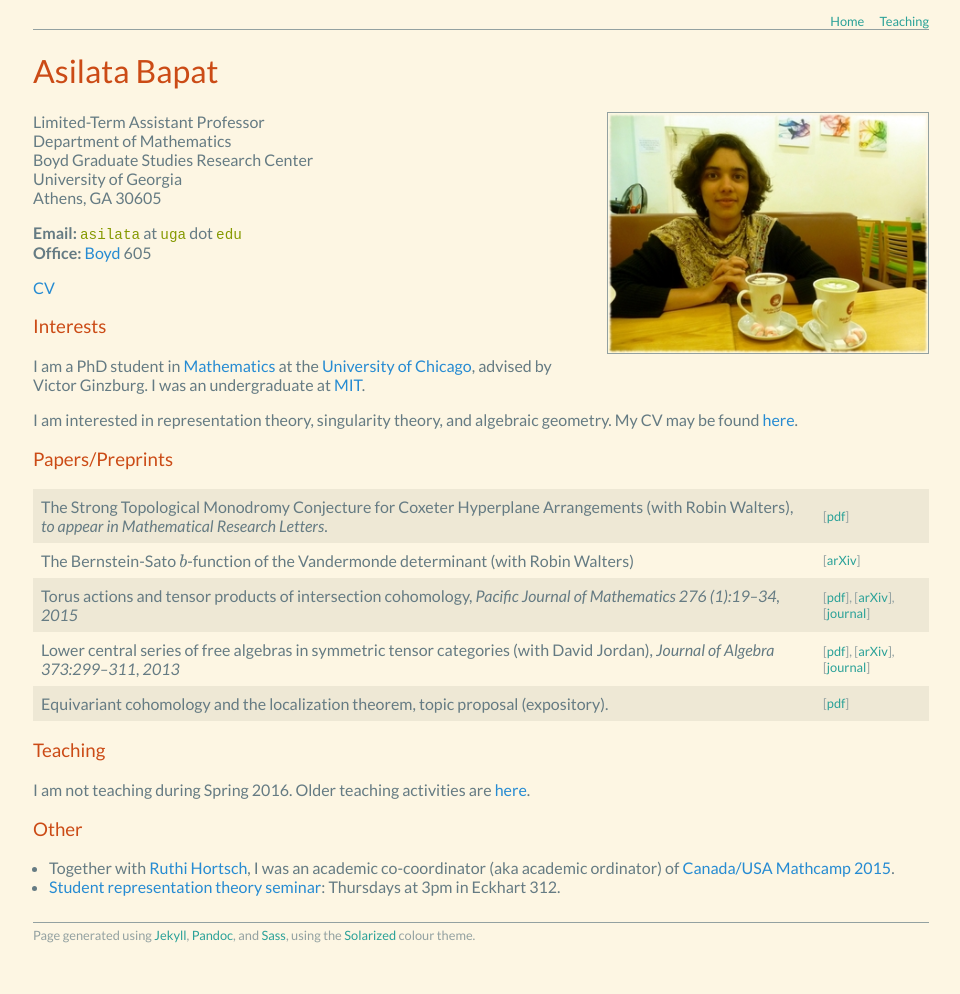
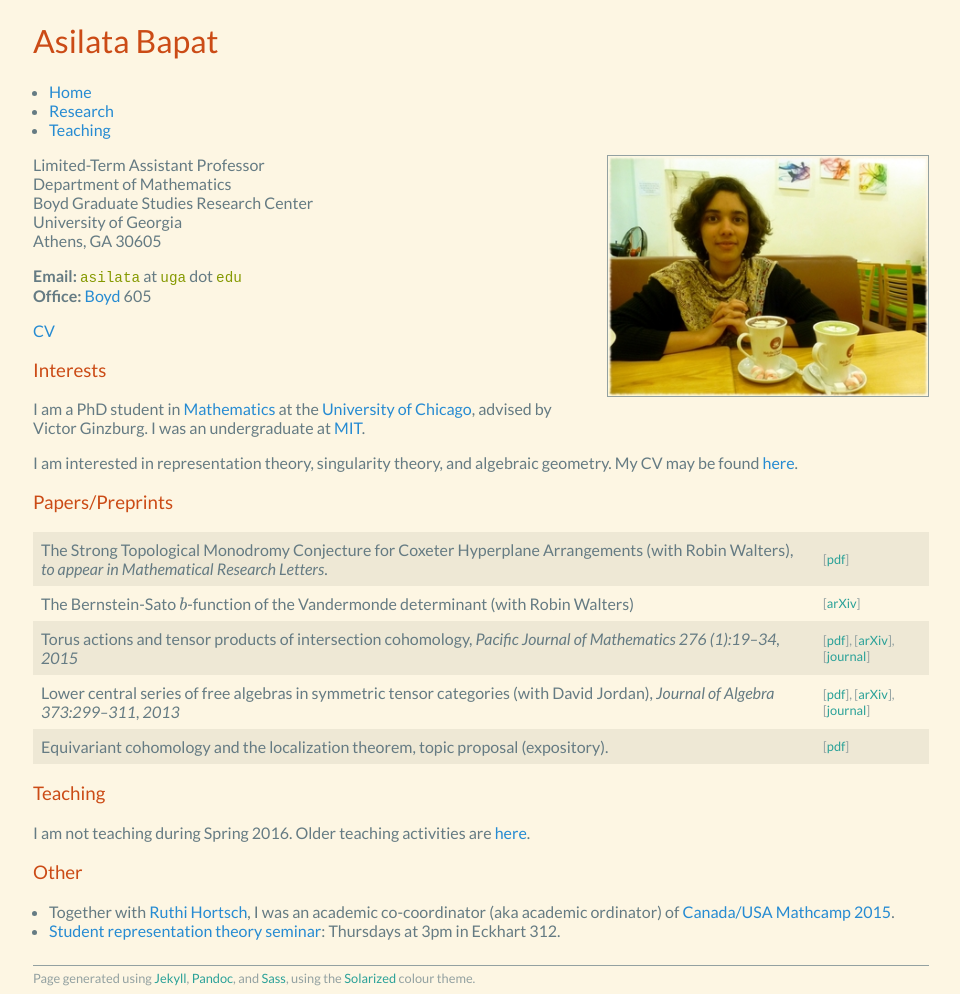
Before and after one commit to dongmouren0/dongmouren.github.io, a Jekyll site: the page built from index.md, in a window 1280 px wide. Shown: the whole page, without its empty margins (159-1119 px from the left). Built offline with Jekyll 4.4.1, drawn with Linux system fonts in a browser that asks for light colours; formulas are drawn with MathJax 3; before the commit the page ends 951 px from its top, so only the background shows below that.

Commit message:
Added header and moved navigation there.

```diff
--- /dev/null
+++ b/_includes/header.html
@@ -0,0 +1,3 @@
+<h1>Asilata Bapat</h1>
+
+{% include navigation.html %}
--- a/_includes/navigation.html
+++ b/_includes/navigation.html
@@ -1,4 +1,7 @@
-<ul class="navigation">
-    <li><a href="/">Home</a></li>
-    <li><a href="/teaching">Teaching</a></li>
-</ul>
+<nav>
+    <ul>
+        <li><a href="/">Home</a></li>
+        <li><a href="/research">Research</a></li>
+        <li><a href="/teaching">Teaching</a></li>
+    </ul>
+</nav>
--- a/_layouts/default.html
+++ b/_layouts/default.html
@@ -3,7 +3,8 @@
     {% include head.html %}
 
     <body>
-        {% include navigation.html %}
+
+        {% include header.html %}
 
         {{ content }}
 
```
Also changed, not shown: index.md (+0 -2 lines).
